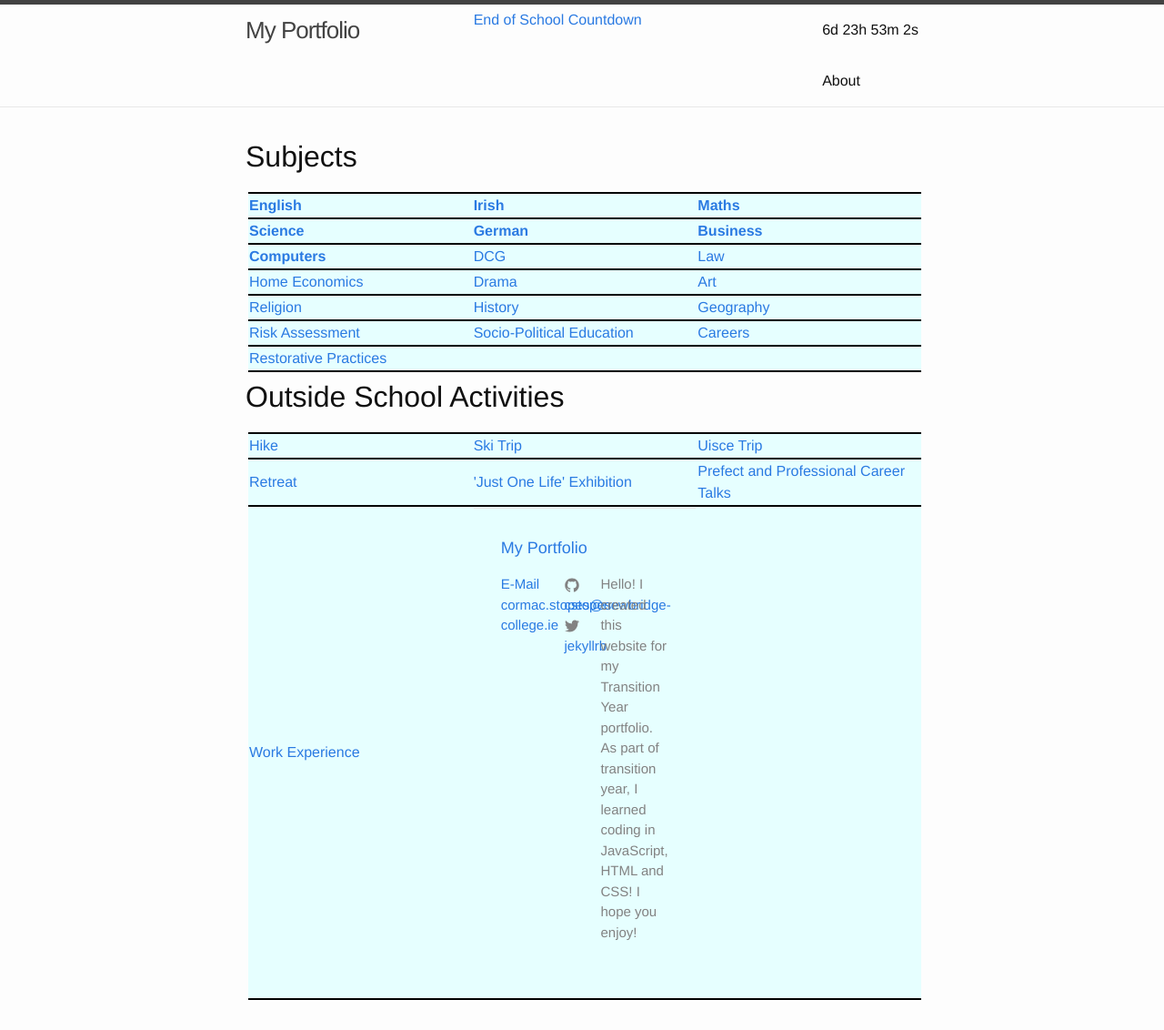
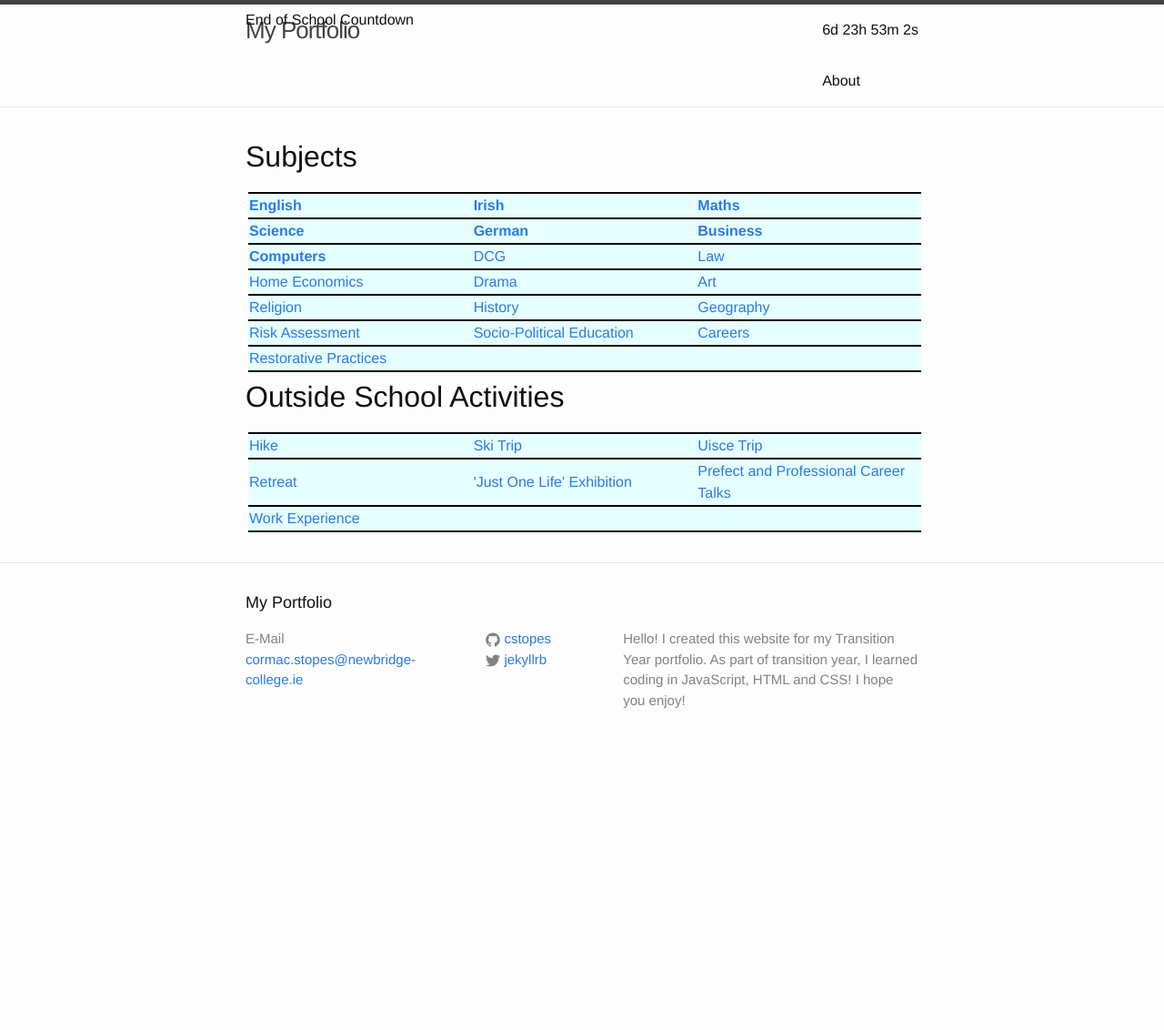
Before and after one commit to cstopes/cstopes.github.io, a Jekyll site: the page built from index.html, in a window 1280 px wide. Shown: the whole page at 91% size. Built offline with Jekyll 4.4.1, drawn with Linux system fonts in a browser that asks for light colours; after the commit the page ends 900 px from its top, so only the background shows below that.

Commit message:
Update index.html

```diff
--- a/index.html
+++ b/index.html
@@ -55,11 +55,12 @@
     </tr>
     <tr>
       <td><a href = "/2017/04/04/workex.html" target = "_blank">Work Experience</a></td>
-      <td><a href = /2017/04/04/
+      <td><a></a></td>
+    </tr>
   </table>
 </div>
 
-<div id="clock" class = "clock" style = "clear: bottom">
+<div id="clock" class = "clock">
   <p>End of School Countdown</p>
 </div>
 
```
